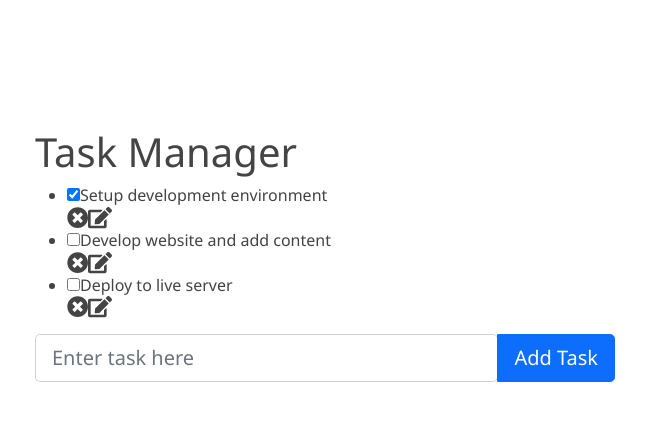
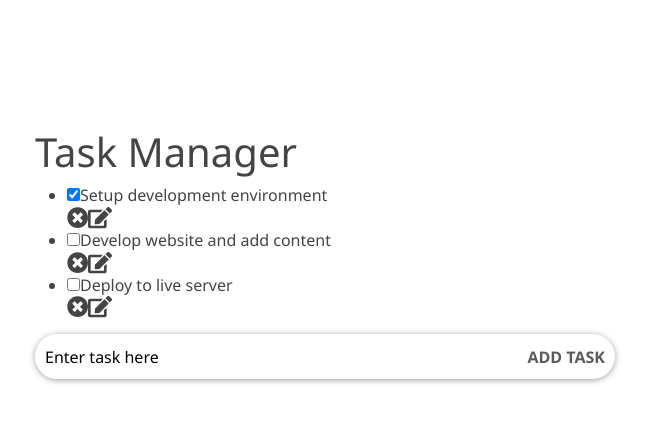
Before and after one commit to CaliforniaDev/ReactAssignment-1, a React (Create React App) app in the folder task-app/: page / in a window 1280 px wide. Shown: the top 422 px of the page, without its empty margins (315-964 px from the left). Built offline with nearby package versions, Linux system fonts and the light colour scheme.

Commit message:
Remove bootstrap content from from controls

```diff
--- a/task-app/src/components/InputTask.js
+++ b/task-app/src/components/InputTask.js
@@ -1,5 +1,4 @@
-import { Button, InputGroup, FormControl } from 'react-bootstrap';
-
+import { FormControl } from 'react-bootstrap';
 import React, { Component } from 'react';
 
 class InputTask extends Component {
@@ -32,11 +31,10 @@ class InputTask extends Component {
   }
   render() {
     return (
-      <form onSubmit={this.onSubmitTask}>
-          <InputGroup size="lg" className="mb-3" hasValidation>
+      <form className="TaskForm" onSubmit={this.onSubmitTask}>
             <FormControl
-              id="task-input"
               required
+              className="TaskForm--input"
               type="text"
               name="title"
               onChange={this.onChange}
@@ -45,8 +43,8 @@ class InputTask extends Component {
               aria-label="Enter task"
               aria-describedby="basic-addon2"
             />
-            <Button type="submit" variant="primary">Add Task</Button>
-          </InputGroup>
+            <button className="TaskForm--submit" type="submit">ADD TASK</button>
+
         </form>
   );
   }
```
